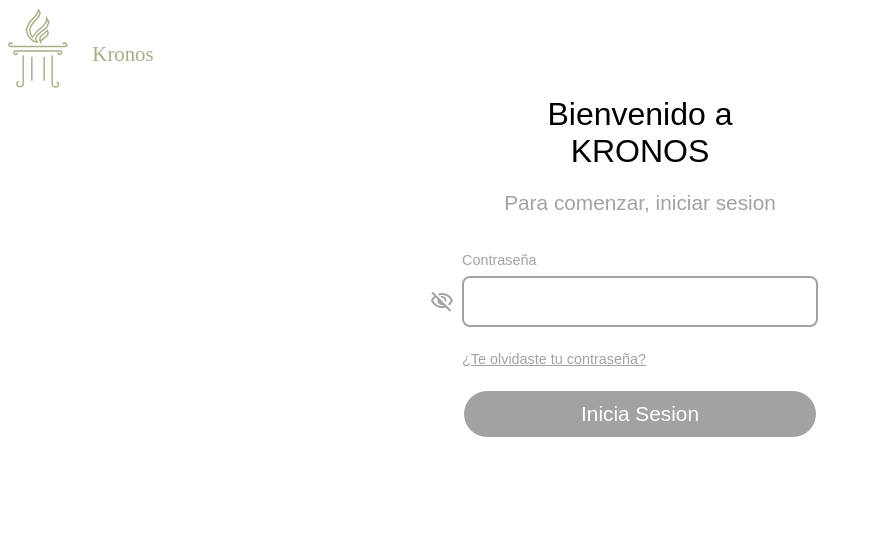
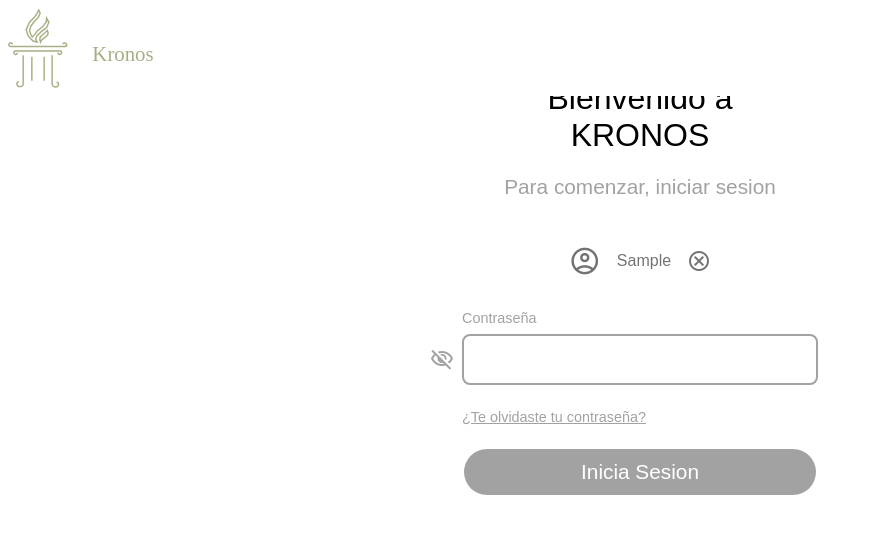
Before and after one commit to Frotolin08/Kronos-Proyecto, a React (Vite) app in the folder Frontend/: page /login in a window 1280 px wide. Both pictures are taken after typing "Sample" into the empty fields and a click on the button "Continuar". Shown: the top 534 px of the page, without its empty margins (0-873 px from the left). Built offline with nearby package versions, Linux system fonts and the light colour scheme; a web font is replaced by a local one.

Commit message:
reglas de validación y preview del mail
añadi las reglas de validacion de minimo de caracteres en una contraseña y el popup que te muestra con q mail te registraste/logeaste y te deja ir para atras

```diff
--- a/Frontend/src/Pages/Login.jsx
+++ b/Frontend/src/Pages/Login.jsx
@@ -10,7 +10,9 @@ requireMsg: 'Contraseña incorrecta o inexistente. Intenta de nuevo o cliquea aq
 isPassword: true,
 label:'Contraseña',
 underText: '¿Te olvidaste tu contraseña?',
-underTextLink: '/recover'},
+underTextLink: '/recover',
+minLength: 7,
+minLengthMsg: "la contraseña debe contar con 7 caracteres como minimo"},
 ]
 return(
     <>
--- a/Frontend/src/components/RegisterForm.jsx
+++ b/Frontend/src/components/RegisterForm.jsx
@@ -15,10 +15,15 @@ export default function RegisterForm(props) {
       } = useForm();
 
       const [step, setStep] = useState(1);
-
+      const [email, setEmail] =useState();
+      const resetAll = ()=> {
+        reset();
+        setStep(1);
+        setEmail(null);}
       const onSubmit = async (data) => {
         if(step==1)
-        {setStep(2); }
+        {setStep(2);
+         setEmail(data.email)}
         else {
       console.log(data);
       props.onSubmit && await props.onSubmit(data.email, data.pfp, data.nombre, data.password)
@@ -29,6 +34,13 @@ export default function RegisterForm(props) {
 return(
 
 <>
+{email && <div className='gmailIngresado'>
+  <span id="userNameIco" class="material-symbols-outlined">account_circle</span>
+        <p>Te registraste como {email}</p>
+
+        <span onClick={resetAll} style={{cursor: "pointer"}}class="material-symbols-outlined">cancel</span>
+
+        </div>}
 <form onSubmit={handleSubmit(onSubmit)} className={props.class}>
 
        {step==1 &&  ( <div className='inputBox'>
@@ -53,7 +65,7 @@ return(
       />
       <label>Contraseña</label>
         <input type={passwordVisibility ? null : 'password'}
-         {...register('password', {required: 'Inserte una constraseña'})}
+         {...register('password', {required: 'Inserte una constraseña',minLength: {value: 7, message: "La contraseña debe tener un minimo de 7 caracteres"}})}
       />
       <span style={{cursor: 'pointer'}}className="material-symbols-outlined" onClick={ () => setPasswordVisibility(!passwordVisibility)}>
 {passwordVisibility? 'visibility' : 'visibility_off'}
--- a/Frontend/src/components/loginForm.jsx
+++ b/Frontend/src/components/loginForm.jsx
@@ -6,6 +6,7 @@ export default function(props) {
     const formFields = props.fields;
     const navigate = useNavigate()
     const [step, setStep] = useState(0)
+    const [email, setEmail] =useState();
     const {
         register,
         handleSubmit,
@@ -13,13 +14,20 @@ export default function(props) {
         formState: { errors },
         reset,
       } = useForm();
+      const resetAll = ()=> {
+        reset();
+        setStep(0);
+        setEmail(null);
+      }
       const onSubmit = async (data) => {
           if(step<formFields.length -1)
-          {setStep(step+1); setValue(formFields[step+1].name, '') }
+          { formFields[step].name=='username' && setEmail(data.username)
+            setStep(step+1); setValue(formFields[step+1].name, '')
+           }
           else {
         console.log(data);
         props.onSubmit && await props.onSubmit(data.username, data.password)
-        reset(); navigate('/')
+         navigate('/')
     }
     }
         const currentField = formFields[step]
@@ -28,10 +36,17 @@ export default function(props) {
 return(
 <>
 <form onSubmit={handleSubmit(onSubmit)} className={props.class}>
+  {email && <div className='gmailIngresado'>
+  <span id="userNameIco" class="material-symbols-outlined">account_circle</span>
+        <p>{email}</p>
+
+        <span onClick={resetAll} style={{cursor: "pointer"}}class="material-symbols-outlined">cancel</span>
+
+        </div>}
         <label style={errors[currentField.name] && {color: "#B20000"}}>{currentField.label}</label>
         <div className='inputBox'>
         <input className={errors[currentField.name] && "errorInput"}
-        type={currentField.isPassword && !passwordVisibility && 'password'} {...register(currentField.name, {required: currentField.requireMsg})}
+        type={currentField.isPassword && !passwordVisibility && 'password'} {...register(currentField.name, {required: currentField.requireMsg,minLength: {value: currentField.minLength, message: currentField.minLengthMsg}})}
         placeholder={currentField.placeholder}/>
 
          {currentField.isPassword && <span style={{cursor: 'pointer'}}className="material-symbols-outlined" onClick={ () => setPasswordVisibility(!passwordVisibility)}>
@@ -47,7 +62,7 @@ return(
 
       </form>
       {errors[currentField.name] && (
-               <p className="formError">{errors[currentField.name].message}<Link style={{color: "#4240BE", textDecoration: "underline", }} to="/register">  Registrarse</Link></p>
+               <p className="formError">{errors[currentField.name].message}{errors[currentField.name].type== "minLength"? null : <Link style={{color: "#4240BE", textDecoration: "underline", }} to="/register">  Registrarse</Link>}</p>
              )}
 
     </>
--- a/Frontend/src/styles.css
+++ b/Frontend/src/styles.css
@@ -241,7 +241,7 @@ display: flex;
 flex-direction: column;
 align-items: center;
 text-align: center;
-padding-top: 6rem;
+padding-top: 5rem;
 font-family: var(--font);
 
   }
@@ -405,7 +405,7 @@ z-index: 100;
 display: flex;
 justify-content: center;
 gap: 5rem;
-margin-bottom: 3rem;
+margin-bottom: .9rem;
  }
  .smallerRegisterContainer {
   gap: 1rem;
@@ -450,3 +450,14 @@ height: 100%;
 width: auto;
 
 }
+
+.gmailIngresado {
+display: flex;
+align-items: center;
+gap: 1rem;
+opacity: 55%;
+
+}
+#userNameIco {
+font-size: 2rem;
+}
```
